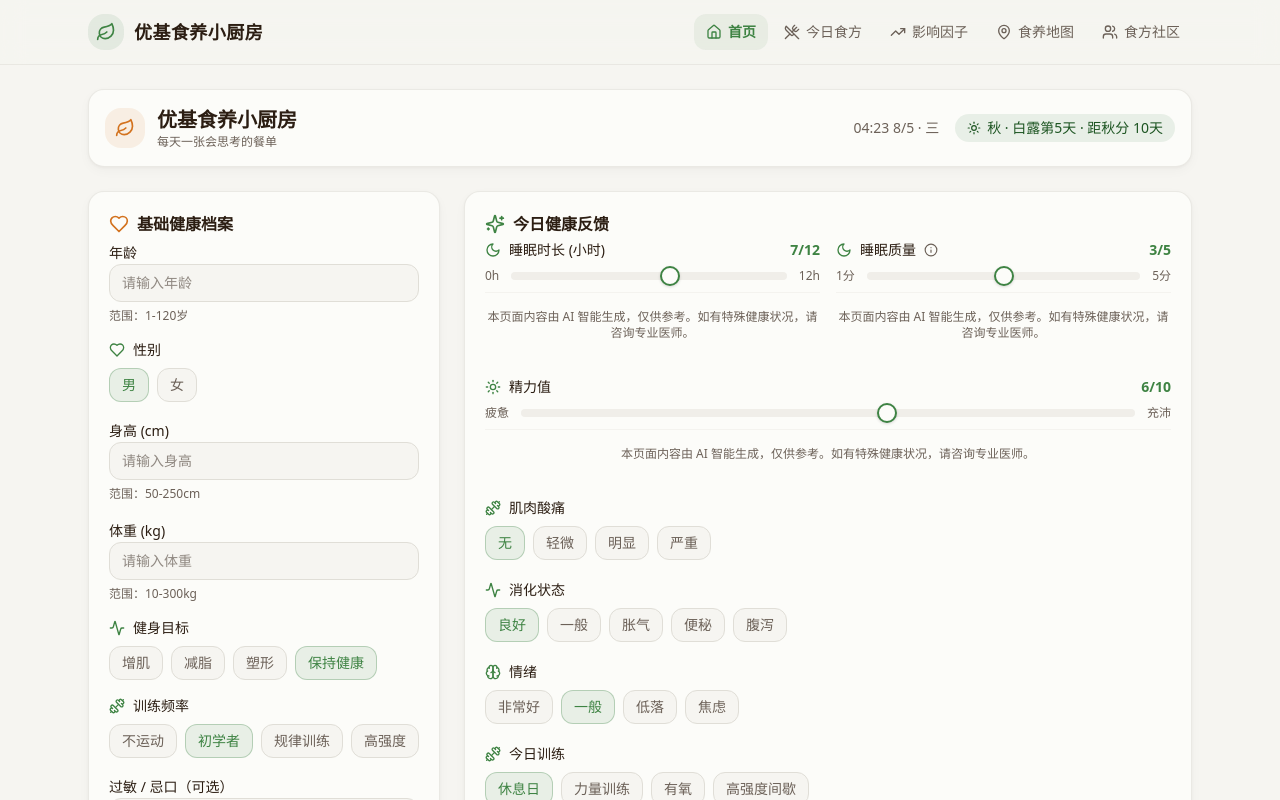
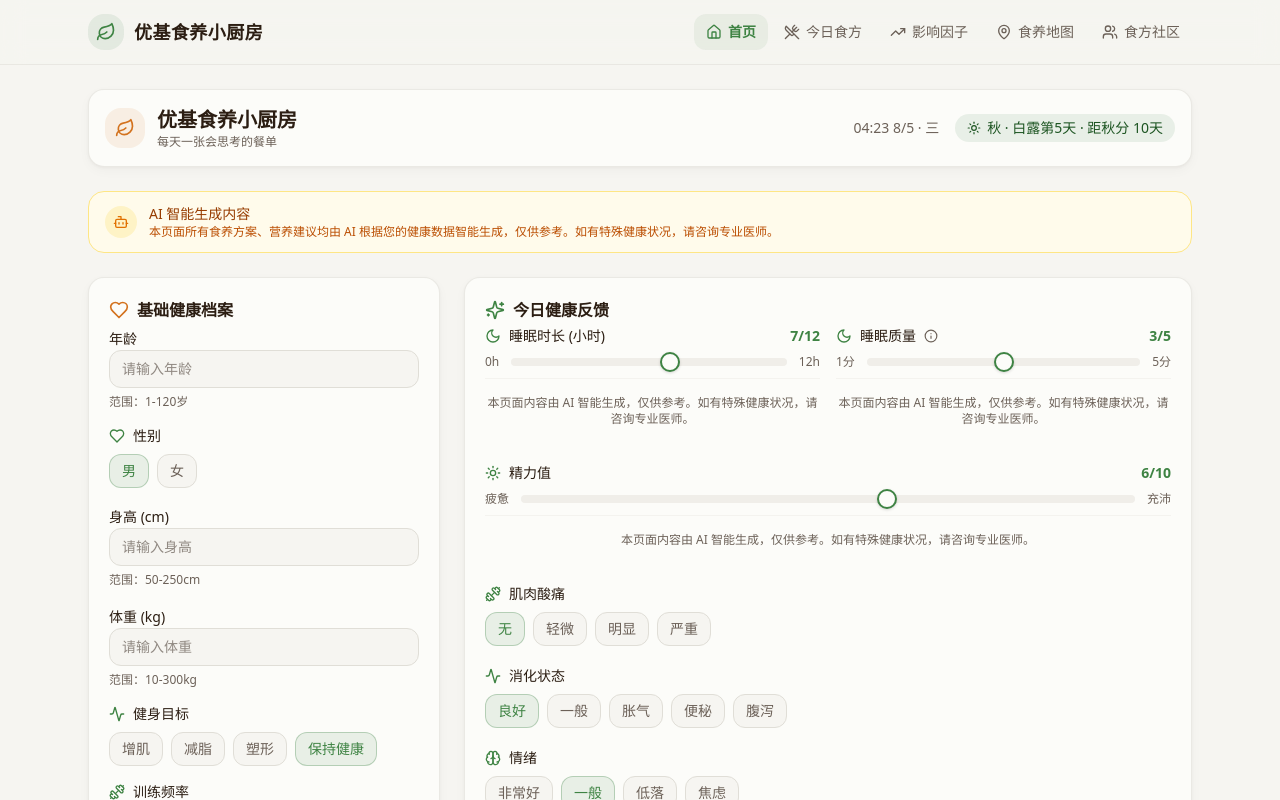
Before and after one commit to nathanyliu/aiy202608-md0087-team-truffle, a Next.js app: page / in a window 1280 px wide. Both pictures are taken after a click on the button "开始使用". Shown: the top 800 px of the page. Built offline with nearby package versions, Linux system fonts and the light colour scheme.

Commit message:
feat: 首页顶部添加醒目的 AI 生成声明横幅
Coze-Commit-Type: user
Coze-User-ID: 2609581529240071
Coze-Conversation-ID: 11679386

```diff
--- a/src/app/page.tsx
+++ b/src/app/page.tsx
@@ -22,6 +22,7 @@ import {
   Utensils,
   MapPin,
   Users,
+  Bot,
 } from 'lucide-react';
 import { cn } from '@/lib/utils';
 import {
@@ -602,6 +603,21 @@ export default function HomePage() {
         </div>
       </div>
 
+      {/* AI 生成声明 - 醒目提示 */}
+      <div className="rounded-xl border border-amber-200 bg-amber-50 dark:border-amber-900/50 dark:bg-amber-950/30 px-4 py-3 flex items-center gap-3">
+        <div className="flex h-8 w-8 shrink-0 items-center justify-center rounded-full bg-amber-100 dark:bg-amber-900/50">
+          <Bot className="h-4 w-4 text-amber-600 dark:text-amber-400" />
+        </div>
+        <div className="flex-1">
+          <p className="text-sm font-medium text-amber-800 dark:text-amber-200">
+            AI 智能生成内容
+          </p>
+          <p className="text-xs text-amber-700 dark:text-amber-300/80">
+            本页面所有食养方案、营养建议均由 AI 根据您的健康数据智能生成，仅供参考。如有特殊健康状况，请咨询专业医师。
+          </p>
+        </div>
+      </div>
+
       <div className="grid grid-cols-1 lg:grid-cols-3 gap-6">
         {/* 左侧：基础健康档案 */}
         <div className="lg:col-span-1 space-y-6">
```
